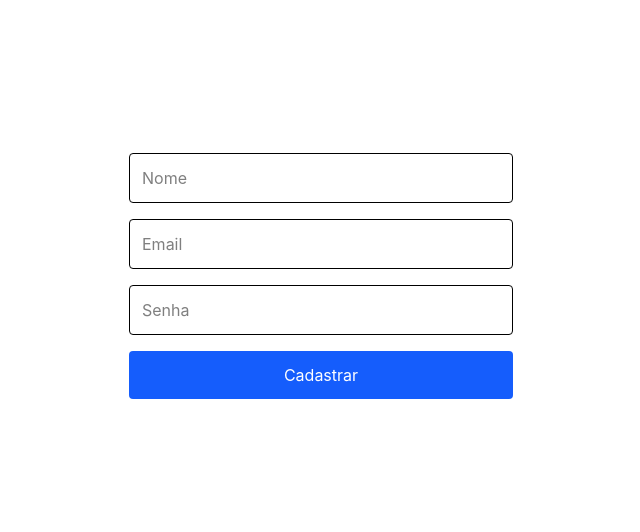
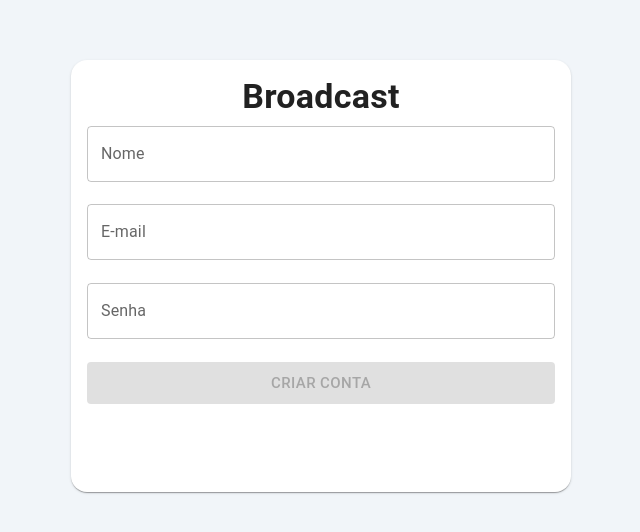
Before and after one commit to robertopimentadev/broadcast-tech-challenge, a React (Vite) app in the folder web/: page /register in a window 1280 px wide. Shown: the part 124-656 px from the top of the page, without its empty margins (319-959 px from the left). Built offline with nearby package versions, Linux system fonts and the light colour scheme; no server answers.

Commit message:
Register componentizada

```diff
--- /dev/null
+++ b/web/src/components/LoadingButton/index.tsx
@@ -0,0 +1,36 @@
+import { Button, CircularProgress } from "@mui/material";
+
+interface Props {
+  loading: boolean;
+  disabled?: boolean;
+  text: string;
+  loadingText: string;
+  type?: "button" | "submit";
+}
+
+export function LoadingButton({
+  loading,
+  disabled,
+  text,
+  loadingText,
+  type = "button",
+}: Props) {
+  return (
+    <Button
+      type={type}
+      variant="contained"
+      fullWidth
+      size="large"
+      disabled={disabled || loading}
+    >
+      {loading ? (
+        <div className="flex items-center gap-2">
+          <CircularProgress size={18} color="inherit" />
+          {loadingText}
+        </div>
+      ) : (
+        text
+      )}
+    </Button>
+  );
+}
--- a/web/src/pages/Register/index.tsx
+++ b/web/src/pages/Register/index.tsx
@@ -1,6 +1,14 @@
 import { useNavigate } from "react-router-dom";
 import { useForm } from "react-hook-form";
 import { registerUser } from "../../services/auth";
+import { useState } from "react";
+import { Alert, Card, CardContent, TextField, Typography } from "@mui/material";
+import { LoadingButton } from "../../components/LoadingButton";
+import {
+  isValidEmail,
+  isValidName,
+  isValidPassword,
+} from "../../utils/validations";
 
 interface FormData {
   name: string;
@@ -10,48 +18,114 @@ interface FormData {
 
 export function Register() {
   const navigate = useNavigate();
-  const { register, handleSubmit } = useForm<FormData>();
+
+  const [loading, setLoading] = useState(false);
+
+  const [errorMessage, setErrorMessage] = useState("");
+
+  const { register, handleSubmit, watch } = useForm<FormData>();
+
+  const name = watch("name");
+  const email = watch("email");
+  const password = watch("password");
+
+  const hasTypedName = name !== undefined && name !== "";
+
+  const hasTypedEmail = email !== undefined && email !== "";
+
+  const hasTypedPassword = password !== undefined && password !== "";
+
+  const validName = isValidName(name || "");
+
+  const validEmail = isValidEmail(email || "");
+
+  const validPassword = isValidPassword(password || "");
+
+  const isValidForm = validName && validEmail && validPassword;
 
   const onSubmit = async (data: FormData) => {
     try {
+      setLoading(true);
+      setErrorMessage("");
+
       await registerUser(data);
 
       navigate("/connections");
-    } catch (error) {
-      console.error(error);
-      alert("Erro ao cadastrar");
+    } catch {
+      setErrorMessage("Não foi possível criar a conta.");
+    } finally {
+      setLoading(false);
     }
   };
 
   return (
-    <div className="min-h-screen flex items-center justify-center">
-      <form
-        onSubmit={handleSubmit(onSubmit)}
-        className="flex flex-col gap-4 w-96"
+    <div className="min-h-screen bg-slate-100 flex items-center justify-center p-6">
+      <Card
+        sx={{
+          width: "100%",
+          maxWidth: 500,
+          borderRadius: 4,
+        }}
       >
-        <input
-          placeholder="Nome"
-          {...register("name")}
-          className="border p-3 rounded"
-        />
+        <CardContent className="p-8">
+          <Typography
+            variant="h4"
+            sx={{
+              fontWeight: 700,
+              mb: 1,
+              textAlign: "center",
+            }}
+          >
+            Broadcast
+          </Typography>
+          <form onSubmit={handleSubmit(onSubmit)} className="space-y-4">
+            <TextField
+              label="Nome"
+              fullWidth
+              error={hasTypedName && !validName}
+              helperText={
+                hasTypedName && !validName ? "No mínimo 6 caracteres" : " "
+              }
+              {...register("name")}
+            />
+            <TextField
+              label="E-mail"
+              fullWidth
+              error={hasTypedEmail && !validEmail}
+              helperText={
+                hasTypedEmail && !validEmail ? "E-mail inválido" : " "
+              }
+              {...register("email")}
+            />
+            <TextField
+              label="Senha"
+              type="password"
+              fullWidth
+              error={hasTypedPassword && !validPassword}
+              helperText={
+                hasTypedPassword && !validPassword
+                  ? "No mínimo 6 caracteres"
+                  : " "
+              }
+              {...register("password")}
+            />
 
-        <input
-          placeholder="Email"
-          {...register("email")}
-          className="border p-3 rounded"
-        />
+            <LoadingButton
+              type="submit"
+              loading={loading}
+              disabled={!isValidForm}
+              text="Criar conta"
+              loadingText="Criando conta..."
+            />
 
-        <input
-          type="password"
-          placeholder="Senha"
-          {...register("password")}
-          className="border p-3 rounded"
-        />
-
-        <button type="submit" className="bg-blue-600 text-white p-3 rounded">
-          Cadastrar
-        </button>
-      </form>
+            <div className="mt-2 min-h-14">
+              {errorMessage ? (
+                <Alert severity="error">{errorMessage}</Alert>
+              ) : null}
+            </div>
+          </form>
+        </CardContent>
+      </Card>
     </div>
   );
 }
--- /dev/null
+++ b/web/src/utils/validations.ts
@@ -0,0 +1,17 @@
+export const isValidEmail = (
+    email: string
+) => {
+    return /\S+@\S+\.\S+/.test(email);
+};
+
+export const isValidPassword = (
+    password: string
+) => {
+    return password.length >= 6;
+};
+
+export const isValidName = (
+    name: string
+) => {
+    return name.trim().length >= 6;
+};
```
